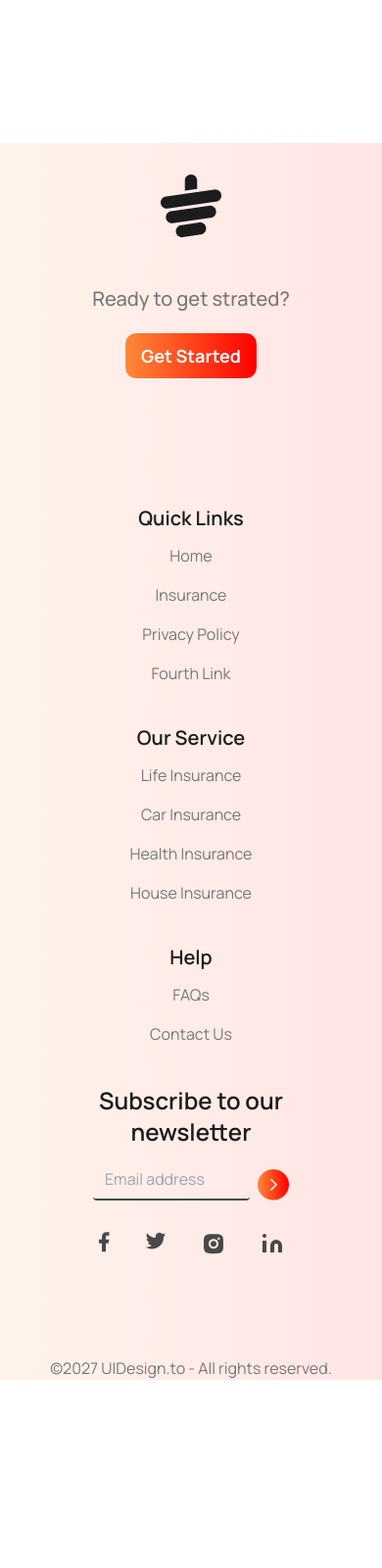
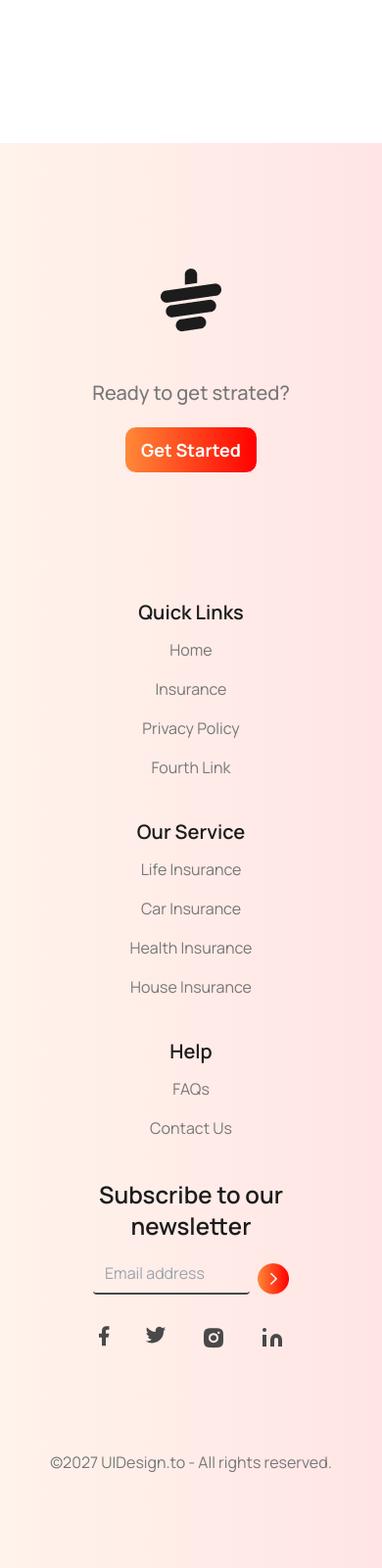
Before and after one commit to ohidursohag/Gong-Cha, a plain HTML site: page index.html in a window 390 px wide. Shown: the part 6950-8550 px from the top of the page at 98% size. Before the commit the page ends 8358 px from the top, so only its background shows below. Drawn offline with nearby package versions, Linux system fonts and the light colour scheme.

Commit message:
Responsive  Updated

```diff
--- a/index.html
+++ b/index.html
@@ -58,7 +58,8 @@
          }
       }
    </script>
-   <title>Document</title>
+   <title>Gong Cha</title>
+   <link rel="shortcut icon" href="./images/cup.png" type="image/x-icon">
 </head>
 
 <body class="max-w-[1600px] mx-auto font-manrope">
@@ -347,14 +348,16 @@
    <footer class="footer-bg min-h-[500px] ">
       <div class="max-w-[1240px] mx-auto">
          <!-- Top Part -->
-         <div>
+         <div class="pt-24">
             <!-- logo -->
-            <div class="container gap-8 px-5 py-8 mx-auto flex items-center lg:flex-row flex-col">
-               <a href="#" class="">
-                  <img src="./images/cup.png" alt="">
-               </a>
+            <div class="container gap-8 px-5 py-8 mx-auto flex justify-between items-center lg:flex-row flex-col">
+               <div class="lg:w-1/2">
+                  <a href="#" class="">
+                     <img src="./images/cup.png" alt="">
+                  </a>
+               </div>
                <!-- Get Started -->
-               <div class="inline-flex flex-col gap-5 lg:flex-row items-center lg:gap-10 sm:ml-auto sm:mt-0 mt-4 justify-center sm:justify-start mx-auto">
+               <div class="flex flex-col gap-5 lg:flex-row items-center lg:gap-10  sm:mt-0 mt-4 justify-end  sm:justify-start ">
                   <div>
                      <p class="text-xl text-description-color font-medium">Ready to get strated?</p>
                   </div>
@@ -494,7 +497,7 @@
             </div>
          </div>
          <!-- Copyright Message -->
-         <div class="text-center text-description-color">
+         <div class="text-center text-description-color pb-24">
             <p>&copy2027 UIDesign.to - All rights reserved.</p>
          </div>
       </div>
```
